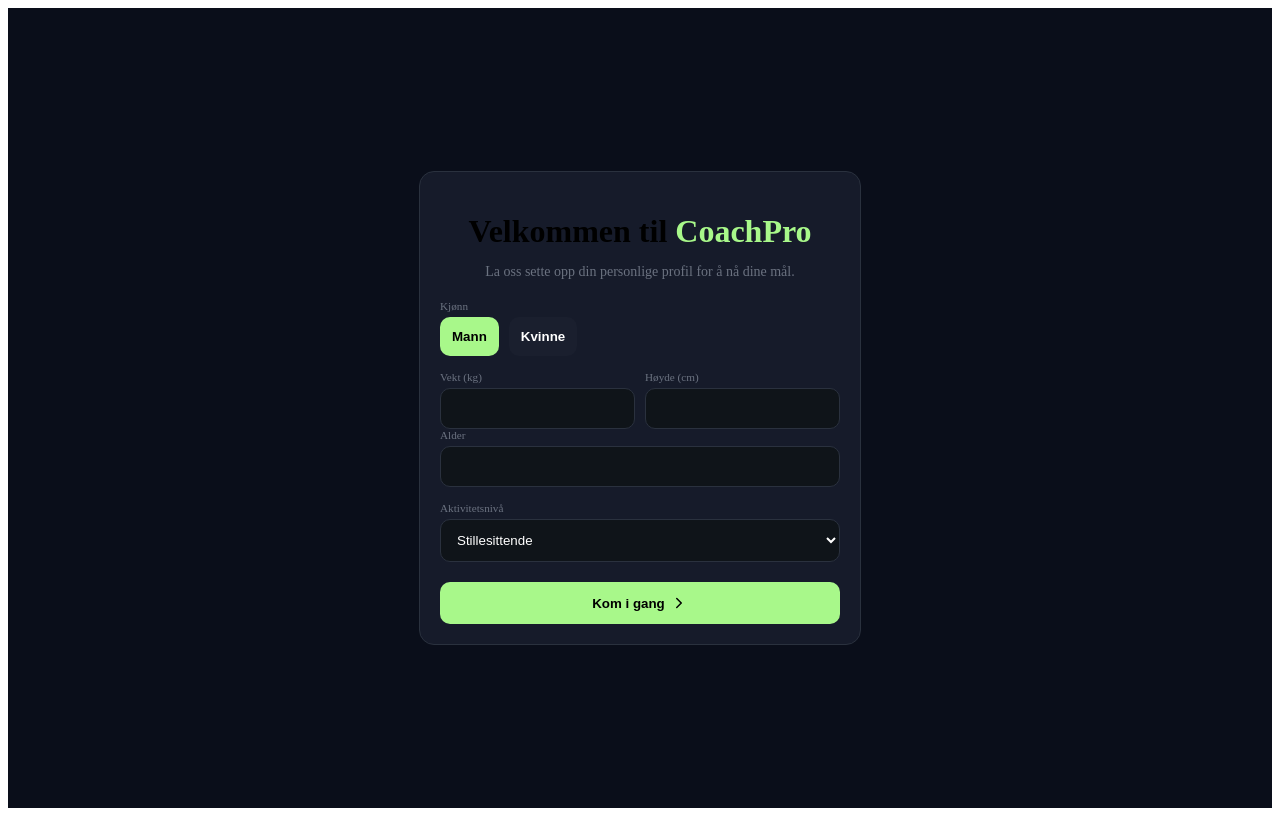
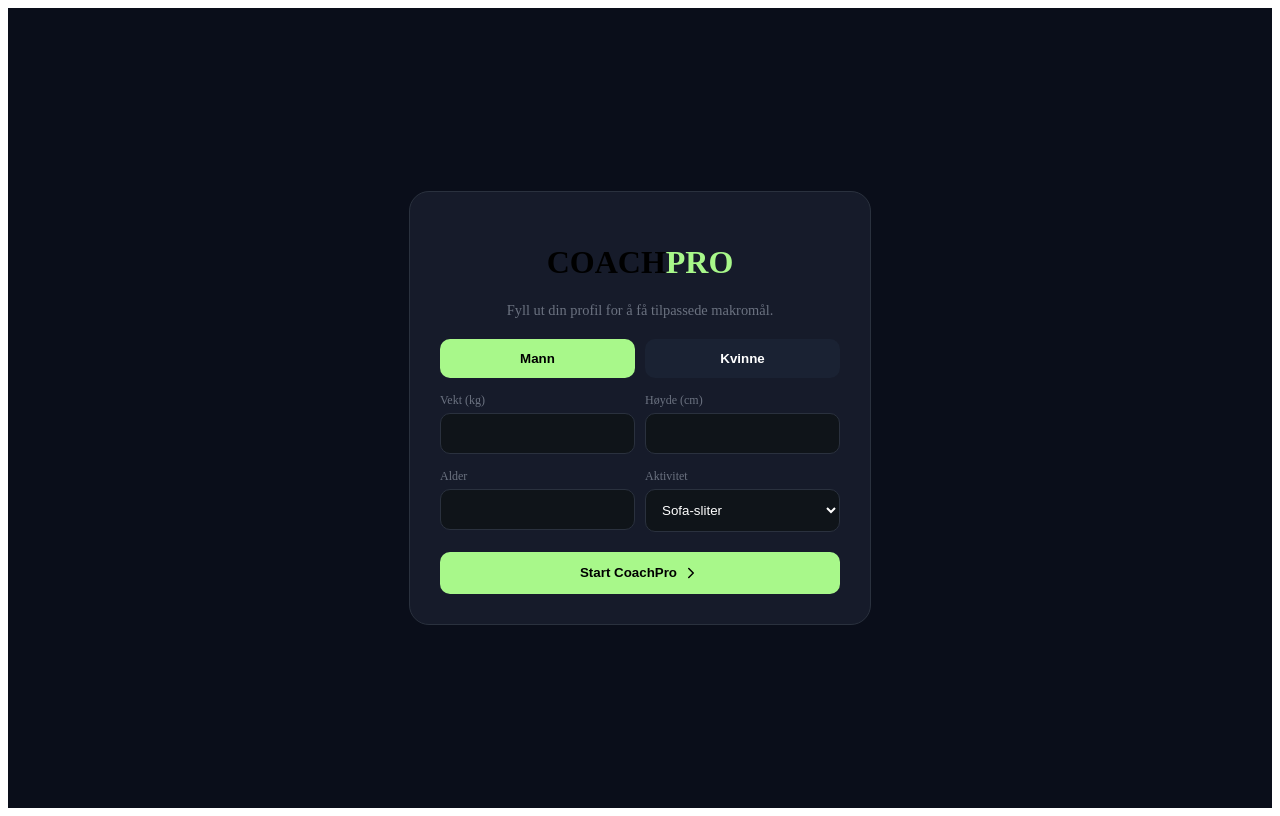
Before and after one commit to WillGit-Dev/Calorie-Tracker, a React (Create React App) app: page / in a window 1280 px wide. Built offline with nearby package versions, Linux system fonts and the light colour scheme.

Commit message:
Update App.js

```diff
--- a/src/App.js
+++ b/src/App.js
@@ -1,13 +1,16 @@
 import React, { useState, useEffect } from 'react';
-import { Plus, Target, Settings, Search, Activity, X, Info, Loader2, User, ChevronRight } from 'lucide-react';
+import { Plus, Settings, Search, X, Loader2, ChevronRight, Barcode, Utensils, Trash2 } from 'lucide-react';
+import { Html5QrcodeScanner } from 'html5-qrcode';
 
 export default function PocketCoachApp() {
+  // --- STATES ---
   const [showSettings, setShowSettings] = useState(false);
+  const [showScanner, setShowScanner] = useState(false);
   const [searchTerm, setSearchTerm] = useState('');
   const [searchResults, setSearchResults] = useState([]);
   const [isSearching, setIsSearching] = useState(false);
 
-  // Sjekk om brukeren er ny eller har profil fra før
+  // Sjekk om brukeren har profil fra før (Innlogging/Husk meg)
   const [hasProfile, setHasProfile] = useState(() => {
     return localStorage.getItem('coach_profile') !== null;
   });
@@ -28,6 +31,7 @@ export default function PocketCoachApp() {
     { date: today, meals: [], totals: { kcal: 0, p: 0, c: 0, f: 0 } };
   });
 
+  // --- EFFEKTER ---
   useEffect(() => {
     if (hasProfile) localStorage.setItem('coach_profile', JSON.stringify(profile));
   }, [profile, hasProfile]);
@@ -36,7 +40,44 @@ export default function PocketCoachApp() {
     localStorage.setItem('coach_log', JSON.stringify(log));
   }, [log]);
 
-  // --- LIVE MATSØK ---
+  // --- STREKKODELYSNING ---
+  useEffect(() => {
+    if (showScanner) {
+      const scanner = new Html5QrcodeScanner("reader", { fps: 10, qrbox: 250 });
+      scanner.render(async (barcode) => {
+        scanner.clear();
+        setShowScanner(false);
+        fetchProductByBarcode(barcode);
+      });
+      return () => scanner.clear();
+    }
+  }, [showScanner]);
+
+  const fetchProductByBarcode = async (barcode) => {
+    setIsSearching(true);
+    try {
+      const res = await fetch(`https://world.openfoodfacts.org/api/v0/product/${barcode}.json`);
+      const data = await res.json();
+      if (data.status === 1) {
+        const p = data.product;
+        const food = {
+          name: p.product_name_nb || p.product_name || 'Ukjent vare',
+          brand: p.brands || 'Ukjent merke',
+          kcal: Math.round(p.nutriments['energy-kcal_100g'] || 0),
+          p: Math.round(p.nutriments.proteins_100g || 0),
+          c: Math.round(p.nutriments.carbohydrates_100g || 0),
+          f: Math.round(p.nutriments.fat_100g || 0),
+          id: p._id
+        };
+        addMeal(food);
+      } else {
+        alert("Fant ikke produktet i databasen.");
+      }
+    } catch (err) { console.error(err); }
+    setIsSearching(false);
+  };
+
+  // --- LIVE MATSØK (Norsk database) ---
   useEffect(() => {
     const delayDebounceFn = setTimeout(async () => {
       if (searchTerm.length > 2) {
@@ -48,7 +89,7 @@ export default function PocketCoachApp() {
             .filter(p => p.nutriments && p.nutriments['energy-kcal_100g'])
             .map(p => ({
               name: p.product_name_nb || p.product_name || 'Ukjent vare',
-              brand: p.brands || 'Merke ukjent',
+              brand: p.brands || 'Norge',
               kcal: Math.round(p.nutriments['energy-kcal_100g']),
               p: Math.round(p.nutriments.proteins_100g || 0),
               c: Math.round(p.nutriments.carbohydrates_100g || 0),
@@ -63,6 +104,7 @@ export default function PocketCoachApp() {
     return () => clearTimeout(delayDebounceFn);
   }, [searchTerm]);
 
+  // --- LOGIKK ---
   const calculateMacros = (data = profile) => {
     const w = parseFloat(data.weight);
     const h = parseFloat(data.height);
@@ -77,20 +119,19 @@ export default function PocketCoachApp() {
     if (data.goal === 'gain') tdee += 300;
 
     const finalKcal = Math.round(tdee);
-    const protein = Math.round(w * 1.8);
+    const protein = Math.round(w * 2.0); // 2g per kg vekt
     const fat = Math.round(w * 0.8);
     const carbs = Math.round((finalKcal - (protein * 4) - (fat * 9)) / 4);
 
     const newProfile = { ...data, dailyGoal: finalKcal, pGoal: protein, cGoal: carbs, fGoal: fat };
     setProfile(newProfile);
     setHasProfile(true);
-    localStorage.setItem('coach_profile', JSON.stringify(newProfile));
   };
 
   const addMeal = (m) => {
     setLog(prev => ({
       ...prev,
-      meals: [...prev.meals, { ...m, id: Date.now() }],
+      meals: [...prev.meals, { ...m, logId: Date.now() }],
       totals: {
         kcal: prev.totals.kcal + Number(m.kcal),
         p: prev.totals.p + Number(m.p),
@@ -102,20 +143,31 @@ export default function PocketCoachApp() {
     setSearchResults([]);
   };
 
-  // --- VELKOMSTSKJERM (ONBOARDING) ---
+  const deleteMeal = (logId) => {
+    const mealToDelete = log.meals.find(m => m.logId === logId);
+    setLog(prev => ({
+      ...prev,
+      meals: prev.meals.filter(m => m.logId !== logId),
+      totals: {
+        kcal: prev.totals.kcal - mealToDelete.kcal,
+        p: prev.totals.p - mealToDelete.p,
+        c: prev.totals.c - mealToDelete.c,
+        f: prev.totals.f - mealToDelete.f
+      }
+    }));
+  };
+
+  // --- VISNING: ONBOARDING ---
   if (!hasProfile) {
     return (
       <div style={s.fullScreen}>
-        <div style={{...s.card, maxWidth:'400px', width:'90%'}}>
-          <h1 style={{textAlign:'center', marginBottom:10}}>Velkommen til <span style={{color:'#a8f88a'}}>CoachPro</span></h1>
-          <p style={{textAlign:'center', color:'#6b7280', fontSize:14, marginBottom:20}}>La oss sette opp din personlige profil for å nå dine mål.</p>
+        <div style={s.onboardCard}>
+          <h1 style={{textAlign:'center'}}>COACH<span style={{color:'#a8f88a'}}>PRO</span></h1>
+          <p style={s.subText}>Fyll ut din profil for å få tilpassede makromål.</p>
 
-          <div style={s.inputGroup}>
-            <label style={s.label}>Kjønn</label>
-            <div style={s.row}>
-              <button style={{...s.btn, background: profile.gender === 'male' ? '#a8f88a' : '#1a1f2e', color: profile.gender === 'male' ? '#000' : '#fff'}} onClick={() => setProfile({...profile, gender:'male'})}>Mann</button>
-              <button style={{...s.btn, background: profile.gender === 'female' ? '#a8f88a' : '#1a1f2e', color: profile.gender === 'female' ? '#000' : '#fff'}} onClick={() => setProfile({...profile, gender:'female'})}>Kvinne</button>
-            </div>
+          <div style={s.row}>
+            <button style={{...s.btn, flex:1, background: profile.gender === 'male' ? '#a8f88a' : '#1a2233', color: profile.gender === 'male' ? '#000' : '#fff'}} onClick={() => setProfile({...profile, gender:'male'})}>Mann</button>
+            <button style={{...s.btn, flex:1, background: profile.gender === 'female' ? '#a8f88a' : '#1a2233', color: profile.gender === 'female' ? '#000' : '#fff'}} onClick={() => setProfile({...profile, gender:'female'})}>Kvinne</button>
           </div>
 
           <div style={s.row}>
@@ -123,63 +175,67 @@ export default function PocketCoachApp() {
             <div style={{flex:1}}><label style={s.label}>Høyde (cm)</label><input type="number" style={s.input} value={profile.height} onChange={e=>setProfile({...profile, height:e.target.value})} /></div>
           </div>
 
-          <div style={s.inputGroup}>
-            <label style={s.label}>Alder</label>
-            <input type="number" style={s.input} value={profile.age} onChange={e=>setProfile({...profile, age:e.target.value})} />
+          <div style={s.row}>
+            <div style={{flex:1}}><label style={s.label}>Alder</label><input type="number" style={s.input} value={profile.age} onChange={e=>setProfile({...profile, age:e.target.value})} /></div>
+            <div style={{flex:1}}><label style={s.label}>Aktivitet</label>
+              <select style={s.input} value={profile.activity} onChange={e=>setProfile({...profile, activity:e.target.value})}>
+                <option value="1.2">Sofa-sliter</option>
+                <option value="1.375">Litt aktiv</option>
+                <option value="1.55">Moderat</option>
+                <option value="1.725">Veldig aktiv</option>
+              </select>
+            </div>
           </div>
 
-          <div style={s.inputGroup}>
-            <label style={s.label}>Aktivitetsnivå</label>
-            <select style={s.input} value={profile.activity} onChange={e=>setProfile({...profile, activity:e.target.value})}>
-              <option value="1.2">Stillesittende</option>
-              <option value="1.375">Lett aktivitet (1-2 økter)</option>
-              <option value="1.55">Moderat (3-5 økter)</option>
-              <option value="1.725">Aktiv (6+ økter)</option>
-            </select>
-          </div>
-
-          <button style={{...s.btn, width:'100%', marginTop:20, background:'#a8f88a', color:'#000'}} onClick={() => calculateMacros()}>Kom i gang <ChevronRight size={18}/></button>
+          <button style={{...s.btn, width:'100%', marginTop:20, background:'#a8f88a', color:'#000'}} onClick={() => calculateMacros()}>Start CoachPro <ChevronRight size={18}/></button>
         </div>
       </div>
     );
   }
 
-  // --- HOVEDAPP ---
+  // --- VISNING: HOVEDAPP ---
   return (
     <div style={s.container}>
       <header style={s.header}>
         <div style={s.content}>
-          <div style={{display:'flex', alignItems:'center', gap:10}}>
+          <div style={s.rowBetween}>
             <h1 style={s.logo}>COACH<span style={{color:'#a8f88a'}}>PRO</span></h1>
-            <div style={s.badge}>Lagret lokalt</div>
+            <div style={{display:'flex', gap:10}}>
+              <button onClick={() => setShowScanner(!showScanner)} style={s.iconBtn}><Barcode color="#a8f88a"/></button>
+              <button onClick={() => setShowSettings(!showSettings)} style={s.iconBtn}><Settings /></button>
+            </div>
           </div>
-          <button onClick={() => setShowSettings(!showSettings)} style={s.iconBtn}><Settings /></button>
         </div>
       </header>
 
       <main style={s.content}>
+        {showScanner && (
+          <div style={s.card}><div id="reader"></div><button style={s.btn} onClick={()=>setShowScanner(false)}>Lukk skanner</button></div>
+        )}
+
         {showSettings ? (
           <div style={s.card}>
-            <div style={s.rowBetween}><h2>Innstillinger</h2><X onClick={()=>setShowSettings(false)} style={{cursor:'pointer'}}/></div>
+            <div style={s.rowBetween}><h2>Min Profil</h2><X onClick={()=>setShowSettings(false)} style={{cursor:'pointer'}}/></div>
             <div style={{marginTop:20, display:'flex', flexDirection:'column', gap:15}}>
               <label style={s.label}>Mitt Mål</label>
               <select style={s.input} value={profile.goal} onChange={e=>setProfile({...profile, goal:e.target.value})}>
-                <option value="lose">Gå ned i vekt</option>
-                <option value="maintain">Bli her jeg er</option>
-                <option value="gain">Bygge muskler / Opp i vekt</option>
+                <option value="lose">Vektnedgang (-500 kcal)</option>
+                <option value="maintain">Vedlikehold</option>
+                <option value="gain">Muskelvekst (+300 kcal)</option>
               </select>
-              <button style={s.btn} onClick={() => {calculateMacros(); setShowSettings(false);}}>Oppdater profil</button>
-              <button style={{...s.btn, background:'#f88a8a', color:'#000'}} onClick={() => {localStorage.clear(); window.location.reload();}}>Logg ut / Slett alle data</button>
+              <button style={{...s.btn, background:'#a8f88a', color:'#000'}} onClick={() => {calculateMacros(); setShowSettings(false);}}>Lagre endringer</button>
+              <button style={{...s.btn, background:'#f88a8a22', color:'#f88a8a'}} onClick={() => {localStorage.clear(); window.location.reload();}}>Slett alle data & Logg ut</button>
             </div>
           </div>
         ) : (
           <div style={s.grid}>
             <section style={s.col}>
               <StatusCard log={log} profile={profile} />
+
               <div style={s.card}>
-                <h3 style={s.cardT}>Legg til mat (Søk i Norge)</h3>
+                <h3 style={s.cardT}>Legg til norsk mat</h3>
                 <div style={s.searchWrap}>
-                  <input style={s.input} placeholder="Søk f.eks 'Kylling'..." value={searchTerm} onChange={e=>setSearchTerm(e.target.value)} />
+                  <input style={s.input} placeholder="Søk Kiwi, Rema, merkevarer..." value={searchTerm} onChange={e=>setSearchTerm(e.target.value)} />
                   {isSearching && <Loader2 size={18} style={s.loader} className="spin" />}
                 </div>
                 {searchResults.length > 0 && (
@@ -194,11 +250,16 @@ export default function PocketCoachApp() {
                 )}
               </div>
             </section>
+
             <section style={s.col}>
               <div style={s.card}>
-                <h3 style={s.cardT}>Dagens Logg</h3>
+                <h3 style={s.cardT}>Måltider i dag</h3>
+                {log.meals.length === 0 && <p style={s.subText}>Ingen mat logget ennå.</p>}
                 {log.meals.map(m => (
-                  <div key={m.id} style={s.logItem}><span>{m.name}</span><b>{m.kcal} kcal</b></div>
+                  <div key={m.logId} style={s.logItem}>
+                    <div><b>{m.name}</b><br/><small>{m.kcal} kcal</small></div>
+                    <Trash2 size={16} color="#6b7280" onClick={() => deleteMeal(m.logId)} style={{cursor:'pointer'}}/>
+                  </div>
                 ))}
               </div>
             </section>
@@ -209,46 +270,59 @@ export default function PocketCoachApp() {
   );
 }
 
-// --- STYLES & SUBCOMPONENTS ---
+// --- SUBCOMPONENTS ---
 function StatusCard({ log, profile }) {
   const rem = profile.dailyGoal - log.totals.kcal;
+  const pPct = Math.min((log.totals.p / profile.pGoal) * 100, 100);
   return (
     <div style={{...s.card, borderTop: '4px solid #a8f88a'}}>
-      <p style={s.label}>Kalorier gjenstår</p>
-      <h2 style={s.bigVal}>{rem} <span style={{fontSize:16, color:'#6b7280'}}>kcal</span></h2>
+      <div style={s.rowBetween}>
+        <div>
+          <p style={s.label}>Kalorier gjenstår</p>
+          <h2 style={s.bigVal}>{rem}</h2>
+        </div>
+        <div style={{textAlign:'right'}}>
+          <p style={s.label}>Mål: {profile.dailyGoal}</p>
+          <div style={s.badge}>{profile.goal}</div>
+        </div>
+      </div>
       <div style={s.macroGrid}>
-        <div style={s.mBox}><small>Protein</small><br/>{log.totals.p}/{profile.pGoal}g</div>
-        <div style={s.mBox}><small>Karbs</small><br/>{log.totals.c}/{profile.cGoal}g</div>
-        <div style={s.mBox}><small>Fett</small><br/>{log.totals.f}/{profile.fGoal}g</div>
+        <div style={s.mBox}><small>Protein</small><br/><b>{log.totals.p}g</b><div style={s.miniTrack}><div style={{...s.miniBar, width:`${pPct}%`}}></div></div></div>
+        <div style={s.mBox}><small>Karbs</small><br/><b>{log.totals.c}g</b></div>
+        <div style={s.mBox}><small>Fett</small><br/><b>{log.totals.f}g</b></div>
       </div>
     </div>
   );
 }
 
+// --- STYLES ---
 const s = {
   fullScreen: { height: '100vh', display: 'flex', alignItems: 'center', justifyContent: 'center', background: '#0a0e1a' },
-  container: { minHeight: '100vh', background: '#0a0e1a', color: '#e8e6e1', fontFamily: 'sans-serif' },
-  header: { background: '#161b2a', padding: '15px 0', borderBottom: '1px solid #2a313e' },
+  onboardCard: { background: '#161b2a', padding: '30px', borderRadius: '20px', border: '1px solid #2a313e', maxWidth: '400px', width: '90%' },
+  container: { minHeight: '100vh', background: '#0a0e1a', color: '#e8e6e1', fontFamily: 'sans-serif', paddingBottom:'50px' },
+  header: { background: '#161b2a', padding: '15px 0', borderBottom: '1px solid #2a313e', position:'sticky', top:0, zIndex:10 },
   content: { maxWidth: '800px', margin: '0 auto', padding: '0 20px' },
-  logo: { fontSize: '1.2rem', fontWeight: 'bold' },
-  badge: { fontSize: '10px', background: '#a8f88a22', color: '#a8f88a', padding: '2px 8px', borderRadius: '10px' },
-  grid: { display: 'grid', gridTemplateColumns: 'repeat(auto-fit, minmax(300px, 1fr))', gap: '20px', marginTop: '20px' },
+  logo: { fontSize: '1.2rem', fontWeight: 'bold', letterSpacing:'1px' },
+  badge: { fontSize: '10px', background: '#a8f88a22', color: '#a8f88a', padding: '2px 8px', borderRadius: '10px', textTransform:'uppercase' },
+  grid: { display: 'grid', gridTemplateColumns: 'repeat(auto-fit, minmax(320px, 1fr))', gap: '20px', marginTop: '20px' },
   col: { display: 'flex', flexDirection: 'column', gap: '20px' },
   card: { background: '#161b2a', padding: '20px', borderRadius: '15px', border: '1px solid #2a313e' },
-  cardT: { fontSize: '0.8rem', color: '#6b7280', textTransform: 'uppercase', marginBottom: '15px' },
-  bigVal: { fontSize: '2.5rem', fontWeight: 'bold' },
-  label: { fontSize: '0.7rem', color: '#6b7280', marginBottom: 5, display:'block' },
+  cardT: { fontSize: '0.7rem', color: '#6b7280', textTransform: 'uppercase', marginBottom: '15px', fontWeight:'bold' },
+  bigVal: { fontSize: '3rem', fontWeight: 'bold', margin:0 },
+  label: { fontSize: '0.75rem', color: '#6b7280', marginBottom: 5, display:'block' },
+  subText: { fontSize: '0.9rem', color: '#6b7280', textAlign:'center', marginBottom:20 },
   input: { background: '#0f1419', border: '1px solid #2a313e', padding: '12px', borderRadius: '10px', color: 'white', width: '100%', boxSizing:'border-box' },
-  btn: { background: '#1a1f2e', color: '#fff', border: 'none', padding: '12px', borderRadius: '10px', fontWeight: 'bold', cursor: 'pointer', display:'flex', alignItems:'center', justifyContent:'center', gap:5 },
+  btn: { background: '#1a2233', color: '#fff', border: 'none', padding: '12px', borderRadius: '10px', fontWeight: 'bold', cursor: 'pointer', display:'flex', alignItems:'center', justifyContent:'center', gap:5 },
   searchWrap: { position: 'relative' },
   loader: { position: 'absolute', right: 10, top: 13, color: '#a8f88a' },
-  results: { background: '#0f1419', marginTop: '5px', borderRadius: '10px', maxHeight: '200px', overflowY: 'auto', border: '1px solid #2a313e' },
-  foodItem: { padding: '10px', borderBottom: '1px solid #2a313e', display: 'flex', alignItems: 'center', cursor: 'pointer' },
-  logItem: { display: 'flex', justifyContent: 'space-between', padding: '8px 0', borderBottom: '1px solid #2a313e' },
-  macroGrid: { display: 'grid', gridTemplateColumns: '1fr 1fr 1fr', gap: '10px', marginTop:15 },
+  results: { background: '#0f1419', marginTop: '5px', borderRadius: '10px', maxHeight: '250px', overflowY: 'auto', border: '1px solid #2a313e' },
+  foodItem: { padding: '12px', borderBottom: '1px solid #2a313e', display: 'flex', alignItems: 'center', cursor: 'pointer' },
+  logItem: { display: 'flex', justifyContent: 'space-between', alignItems: 'center', padding: '12px 0', borderBottom: '1px solid #2a313e' },
+  macroGrid: { display: 'grid', gridTemplateColumns: '1fr 1fr 1fr', gap: '10px', marginTop:20 },
   mBox: { background: '#0f1419', padding: '10px', borderRadius: '10px', textAlign: 'center', fontSize: '12px' },
-  row: { display: 'flex', gap: '10px' },
+  miniTrack: { height: '3px', background: '#2a313e', borderRadius: '2px', marginTop: '5px' },
+  miniBar: { height: '100%', background: '#a8f88a', borderRadius: '2px' },
+  row: { display: 'flex', gap: '10px', marginBottom: 15 },
   rowBetween: { display: 'flex', justifyContent: 'space-between', alignItems: 'center' },
-  iconBtn: { background: 'none', border: 'none', color: '#6b7280', cursor: 'pointer' },
-  inputGroup: { marginBottom: 15 }
+  iconBtn: { background: '#1a2233', border: 'none', color: '#fff', cursor: 'pointer', padding:'8px', borderRadius:'8px' }
 };
```
